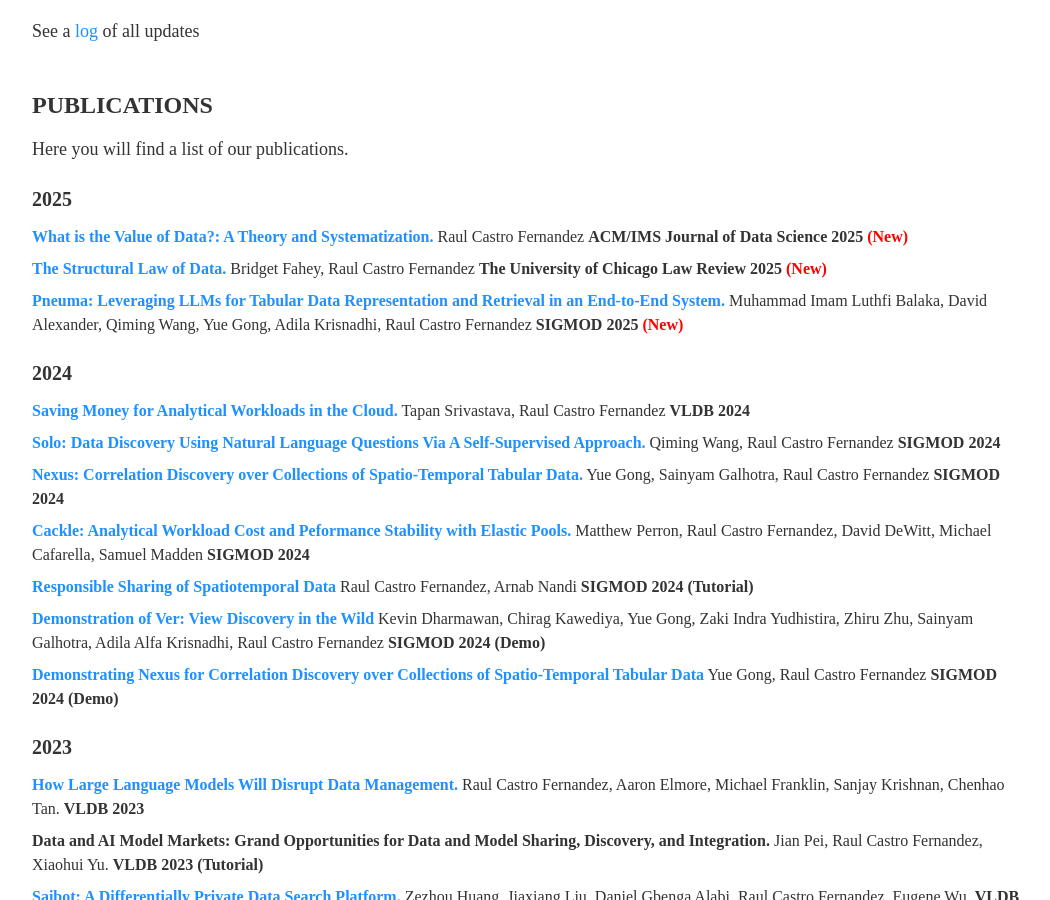
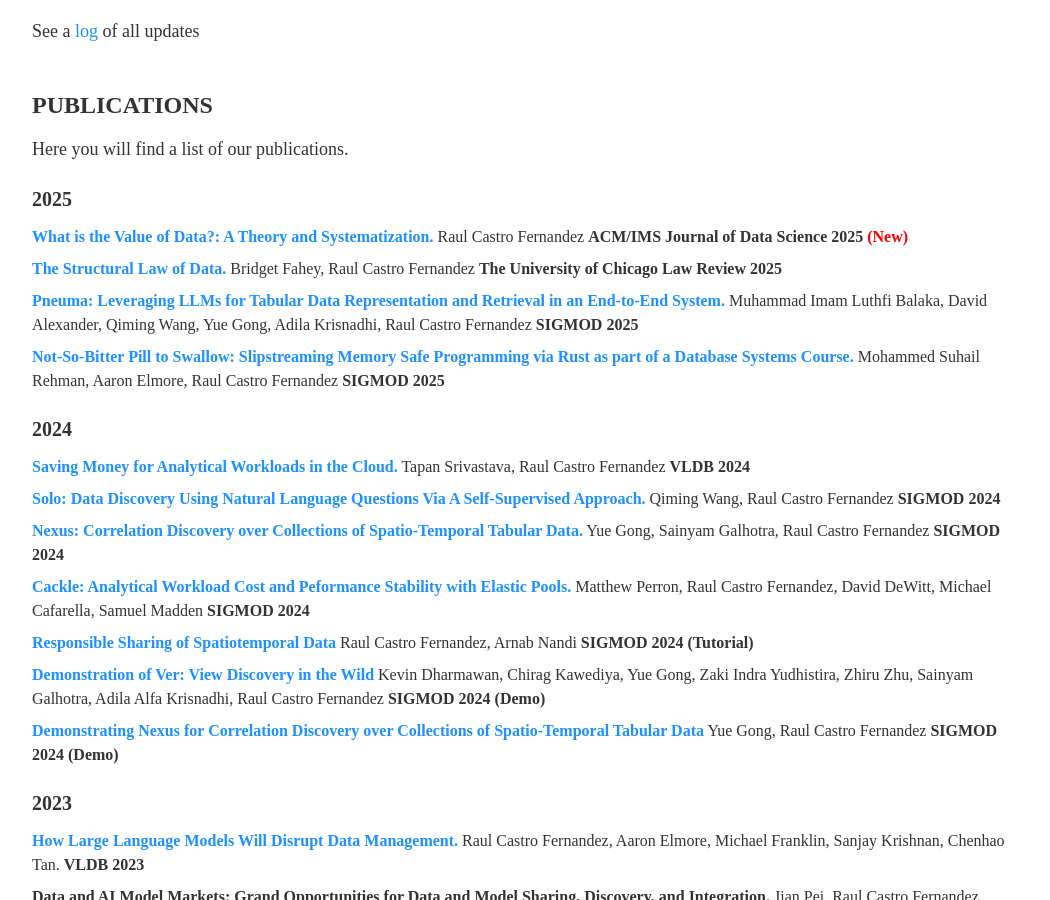
Before and after one commit to raulcf/raulcf.github.io, a Jekyll site: the page index.html, which Jekyll copies as it is, in a window 1280 px wide and 900 px high, scrolled down 1241 px. Shown: the whole window, without its empty margins (108-1158 px from the left). Built offline with Jekyll 4.4.1, drawn with Linux system fonts in a browser that asks for light colours; some web fonts are replaced.

Commit message:
quick paper workshop update

```diff
--- a/index.html
+++ b/index.html
@@ -161,7 +161,7 @@
                     <li>
 <strong><a href="https://papers.ssrn.com/sol3/papers.cfm?abstract_id=5129700">The Structural Law of Data.</a></strong> Bridget Fahey, Raul Castro Fernandez
 <strong>The University of Chicago Law Review 2025</strong> <strong> <span
-style='color:red;'>(New)</span></strong>
+style='color:red;'></span></strong>
                     </li>
 
 
@@ -170,8 +170,13 @@
 Retrieval in an End-to-End System.</a></strong> Muhammad Imam Luthfi Balaka,
 David Alexander, Qiming Wang, Yue Gong, Adila Krisnadhi, Raul Castro Fernandez
 <strong>SIGMOD 2025</strong> <strong> <span
-style='color:red;'>(New)</span></strong>
+style='color:red;'></span></strong>
                     </li>
+                    <li>
+<strong><a href="https://dl.acm.org/doi/10.1145/3735091.3737532">Not-So-Bitter Pill to Swallow: Slipstreaming Memory Safe Programming via Rust as part of a Database Systems Course.</a></strong> Mohammed Suhail Rehman, Aaron Elmore, Raul Castro Fernandez <strong>SIGMOD 2025</strong> <strong> <span
+style='color:red;'></span></strong>
+                    </li>
+
 
             </ul>
 
```
Also changed, not shown: log.md (+3 -0 lines).
